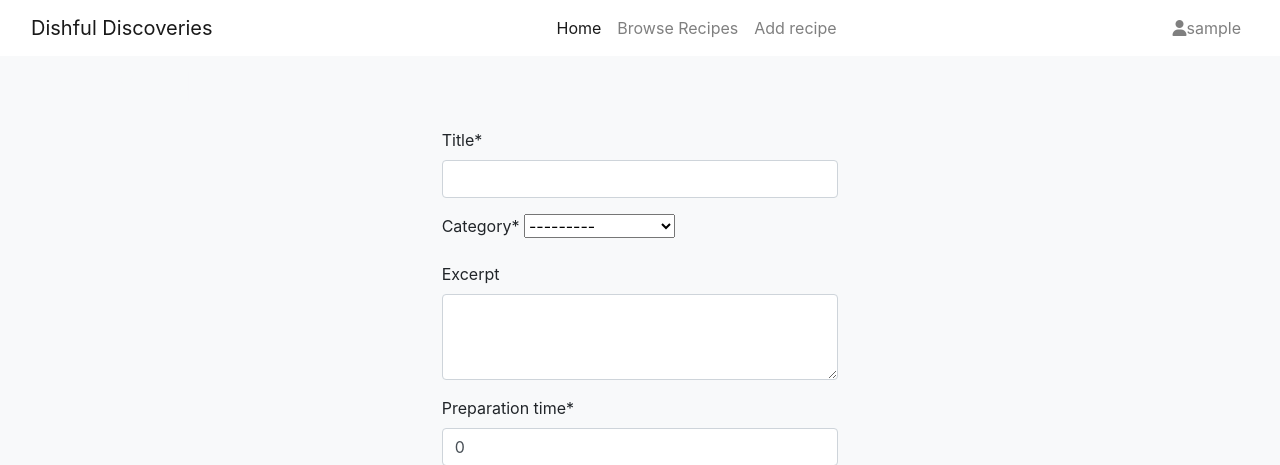
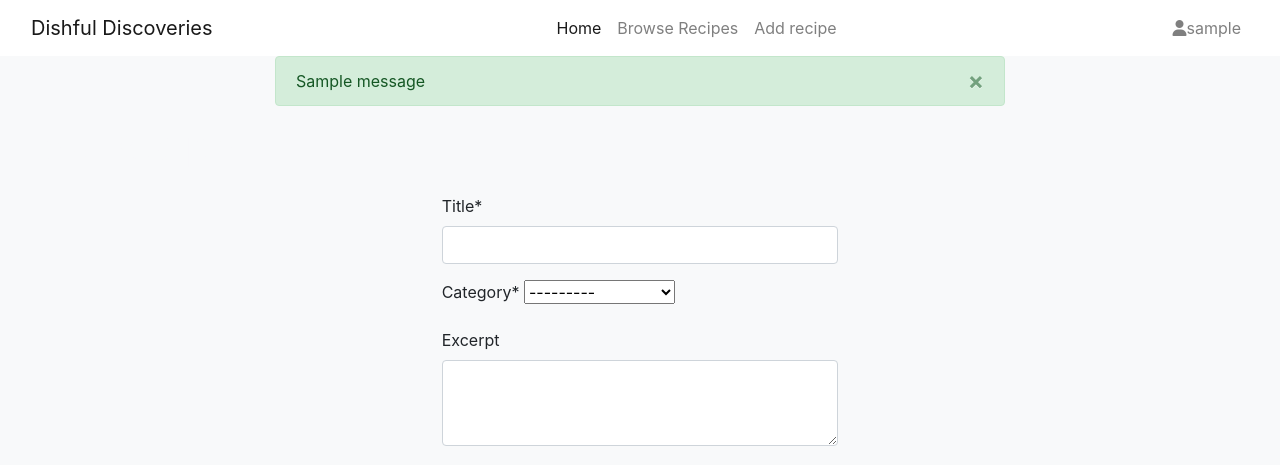
Before and after one commit to KaiLangen96/dishful-discoveries, a Django app: page /addrecipe/ in a window 1280 px wide. Shown: the top 465 px of the page. Run offline with Django 3.2, Linux system fonts and the light colour scheme; a user stored in the database is signed in; tables that the repository leaves empty hold one stand-in row (values such as "Sample post"); one stand-in notice (Sample message) is shown; some libraries are stand-ins or nearby versions.

Commit message:
Add messages for: login, logout, create, edit and update recipes

```diff
--- a/cookbook/views.py
+++ b/cookbook/views.py
@@ -1,4 +1,6 @@
 from django.shortcuts import render, get_object_or_404, reverse, redirect
+from django.contrib import messages
+from django.contrib.messages.views import SuccessMessageMixin
 from django.contrib.auth.mixins import LoginRequiredMixin, UserPassesTestMixin
 from django.urls import reverse_lazy
 from django.http import HttpResponseRedirect
@@ -69,13 +71,20 @@ class RecipeDetail(View):
         )
 
 
-class AddRecipe(LoginRequiredMixin, generic.CreateView):
+class AddRecipe(LoginRequiredMixin, SuccessMessageMixin, generic.CreateView):
     form_class = RecipeForm
     template_name = 'add_recipe.html'
+    success_message = "%(calculated_field)s was created successfully"
 
     def form_valid(self, form):
         form.instance.author = self.request.user
         return super().form_valid(form)
+
+    def get_success_message(self, cleaned_data):
+        return self.success_message % dict(
+            cleaned_data,
+            calculated_field=self.object.title,
+        )
 
 
 class MyRecipes(LoginRequiredMixin, generic.ListView):
@@ -87,10 +96,11 @@ class MyRecipes(LoginRequiredMixin, generic.ListView):
 
 
 class UpdateRecipe(
-        LoginRequiredMixin, UserPassesTestMixin, generic.UpdateView):
+        LoginRequiredMixin, UserPassesTestMixin, SuccessMessageMixin, generic.UpdateView):
     model = Recipe
     form_class = RecipeForm
     template_name = 'update_recipe.html'
+    success_message = "%(calculated_field)s was updated successfully"
 
     def form_valid(self, form):
         form.instance.author = self.request.user
@@ -104,11 +114,18 @@ class UpdateRecipe(
         recipe = self.get_object()
         return recipe.author == self.request.user
 
+    def get_success_message(self, cleaned_data):
+        return self.success_message % dict(
+            cleaned_data,
+            calculated_field=self.object.title,
+        )
+
 
 class DeleteRecipe(
         LoginRequiredMixin, UserPassesTestMixin, generic.DeleteView):
     model = Recipe
     template_name = 'delete_recipe.html'
+    success_message = "Recipe deleted successfully"
     success_url = reverse_lazy('home')
 
     def test_func(self):
@@ -117,6 +134,12 @@ class DeleteRecipe(
         """
         recipe = self.get_object()
         return recipe.author == self.request.user
+
+    # cannot use SucessMessageMixin on delete view. Found this alternative method on stack
+    # over flow: https://stackoverflow.com/questions/24822509/success-message-in-deleteview-not-shown
+    def delete(self, request, *args, **kwargs):
+        messages.success(self.request, self.success_message)
+        return super(DeleteRecipe, self).delete(request, *args, **kwargs)
 
 
 class LikeRecipe(LoginRequiredMixin, View):
--- a/templates/base.html
+++ b/templates/base.html
@@ -88,6 +88,23 @@
         </div>
     </nav>
 
+    <!-- From Code Institute's I Think Therefore I Blog project -->
+
+    <div class="container">
+        <div class="row">
+            <div class="col-md-8 offset-md-2">
+                {% for message in messages %}
+                <div class="alert {{ message.tags }} alert-dismissible fade show" id="msg" role="alert">
+                    {{ message | safe }}
+                    <button type="button" class="close" data-dismiss="alert" aria-label="Close">
+                        <span aria-hidden="true">&times;</span>
+                    </button>
+                </div>
+                {% endfor %}
+            </div>
+        </div>
+    </div>
+
     <main>
         {% block content %}
         <!-- Content -->
@@ -100,6 +117,15 @@
     <script src="https://cdn.jsdelivr.net/npm/bootstrap@4.6.1/dist/js/bootstrap.bundle.min.js"
         integrity="sha384-fQybjgWLrvvRgtW6bFlB7jaZrFsaBXjsOMm/tB9LTS58ONXgqbR9W8oWht/amnpF" crossorigin="anonymous">
         </script>
+
+    <!-- From Code Institute's I Think Therefore I Blog project -->
+    <script>
+        setTimeout(function () {
+            let messages = document.getElementById("msg");
+            let alert = new bootstrap.Alert(messages);
+            alert.close();
+        }, 3000);
+    </script>
 </body>
 
 </html>
```
Also changed, not shown: dishful_discoveries/settings.py (+10 -0 lines).
